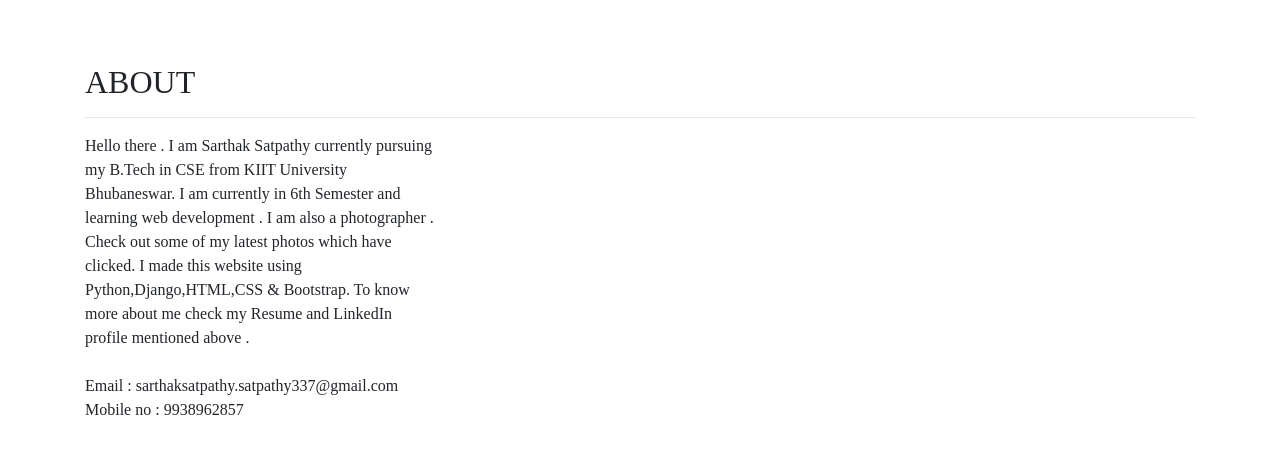
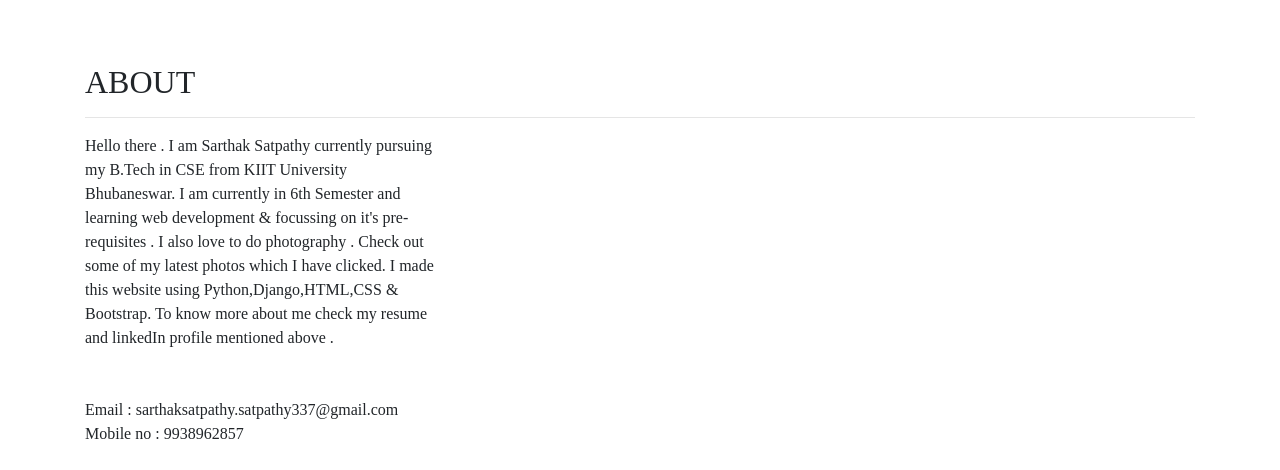
Before and after one commit to Sarthak337/django-personal-portfolio, a Django app: page / in a window 1280 px wide. Shown: the part 1363-1833 px from the top of the page. Before the commit the page ends 1778 px from the top, so only its background shows below. Run offline with Django 3.2, Linux system fonts and the light colour scheme; data comes from the database, SQL or seed files in the repository; both versions use the stored data as it was after the commit; some libraries are stand-ins or nearby versions.

Commit message:
Remove old stuff

```diff
--- a/personal_portfolio/settings.py
+++ b/personal_portfolio/settings.py
@@ -23,9 +23,9 @@ BASE_DIR = Path(__file__).resolve().parent.parent
 SECRET_KEY = 'v*o9)znth+$1!w@7sf&8#ea26-kera=3%f^#x&l+6jr1e-)76p'
 
 # SECURITY WARNING: don't run with debug turned on in production!
-DEBUG = True
+DEBUG = False
 
-ALLOWED_HOSTS = []
+ALLOWED_HOSTS = ['sarthak337.pythonanywhere.com']
 
 
 # Application definition
@@ -120,6 +120,7 @@ USE_TZ = True
 # https://docs.djangoproject.com/en/3.1/howto/static-files/
 
 STATIC_URL = '/static/'
+STATIC_ROOT = BASE_DIR / 'static'
 
 MEDIA_URL = '/media/'
 MEDIA_ROOT = BASE_DIR / 'media'
--- a/portfolio/templates/port_folio/home.html
+++ b/portfolio/templates/port_folio/home.html
@@ -42,9 +42,10 @@
 <div class="col-lg-4 col-md-6">
 
        Hello there . I am Sarthak Satpathy currently pursuing my B.Tech in CSE from KIIT University Bhubaneswar.
-       I am currently in 6th Semester and learning web development . I am also a photographer . Check out some of my latest photos which have clicked. I made this website using Python,Django,HTML,CSS & Bootstrap.
-       To know more about me check my Resume and LinkedIn profile mentioned above .
+       I am currently in 6th Semester and learning web development & focussing on it's pre-requisites . I also love to do photography . Check out some of my latest photos which I have clicked. I made this website using Python,Django,HTML,CSS & Bootstrap.
+       To know more about me check my resume and linkedIn profile mentioned above .
 
+    <br>
     <br>
     <br>
     Email : sarthaksatpathy.satpathy337@gmail.com
```
Also changed, not shown: db.sqlite3, media/portfolio/images/1608652878175_1.jpg (added), media/portfolio/images/1609487531877-01.jpeg (added), 1 other file.
